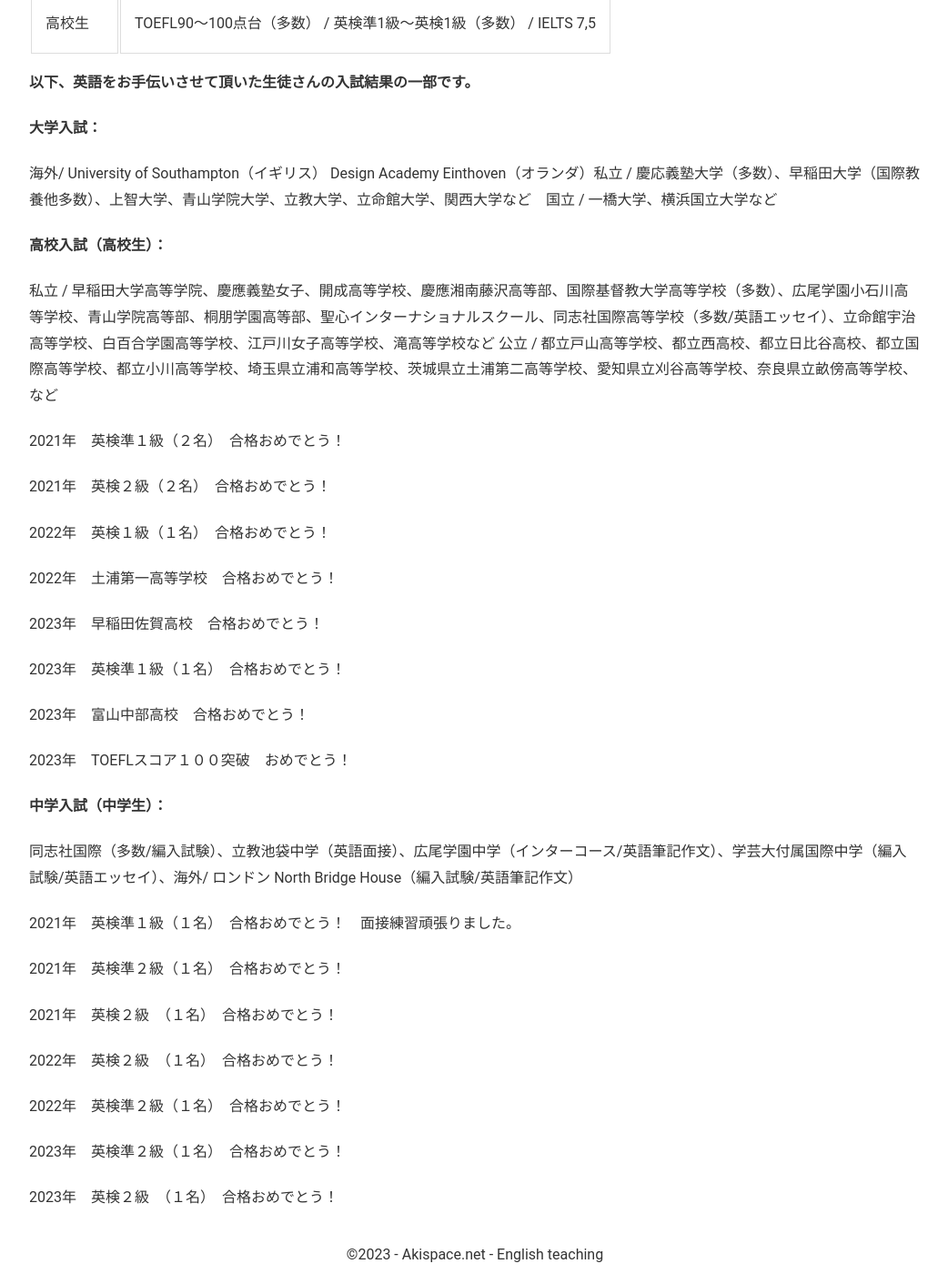
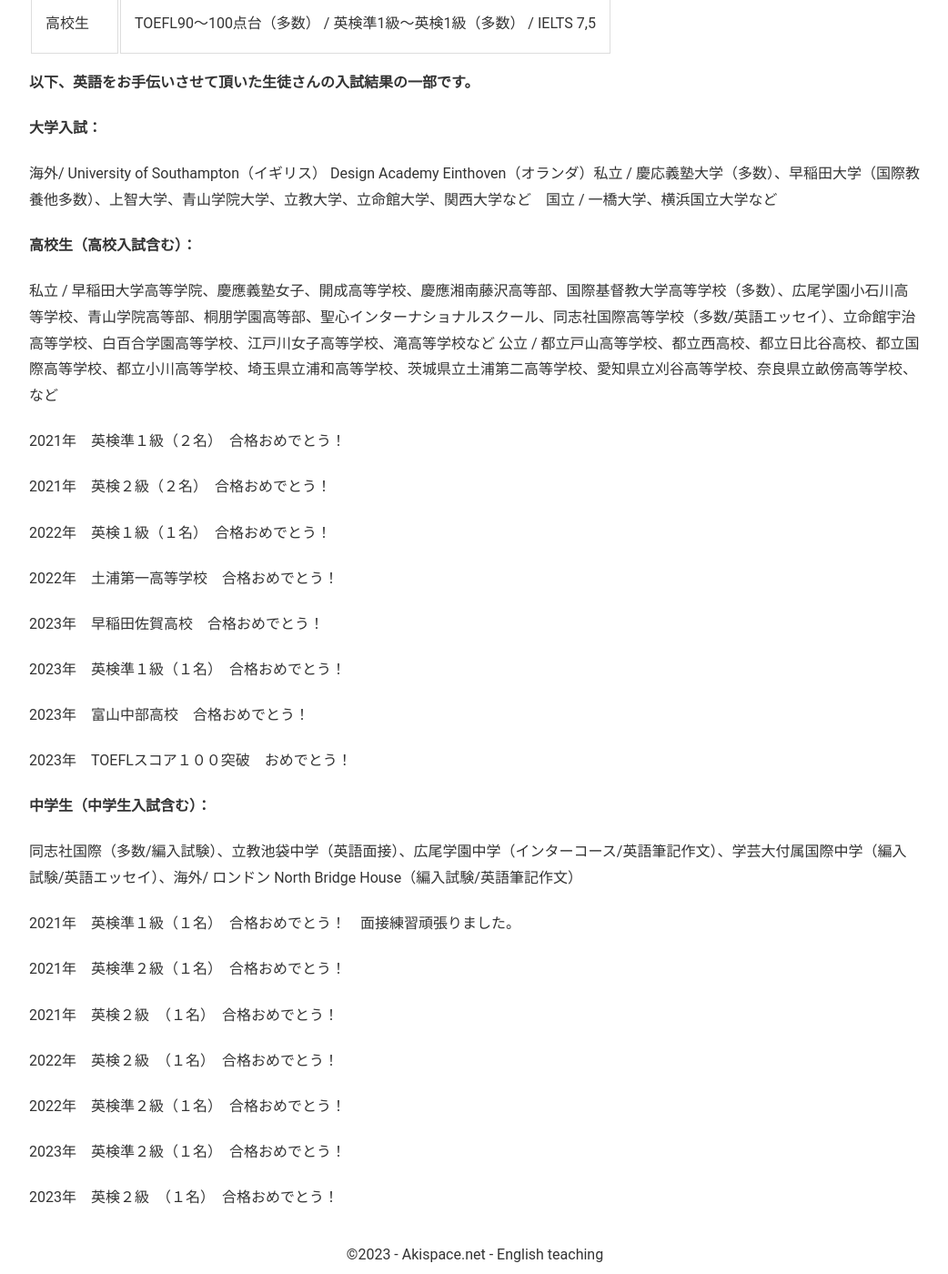
Before and after one commit to phocean/akispace, a Jekyll site: the page built from exam_results.md, in a window 1280 px wide and 1400 px high, scrolled down 1696 px. Shown: the whole window at 91% size, without its empty margins (118-1160 px from the left). Built offline with Jekyll 4.4.1, drawn with Linux system fonts in a browser that asks for light colours.

Commit message:
Update exam_results.md

```diff
--- a/exam_results.md
+++ b/exam_results.md
@@ -54,7 +54,7 @@
 
 海外/ University of Southampton（イギリス） Design Academy Einthoven（オランダ）私立 / 慶応義塾大学（多数）、早稲田大学（国際教養他多数）、上智大学、青山学院大学、立教大学、立命館大学、関西大学など　国立 / 一橋大学、横浜国立大学など
 
-<strong>高校入試（高校生）：</strong>
+<strong>高校生（高校入試含む）：</strong>
 
 私立 / 早稲田大学高等学院、慶應義塾女子、開成高等学校、慶應湘南藤沢高等部、国際基督教大学高等学校（多数）、広尾学園小石川高等学校、青山学院高等部、桐朋学園高等部、聖心インターナショナルスクール、同志社国際高等学校（多数/英語エッセイ）、立命館宇治高等学校、白百合学園高等学校、江戸川女子高等学校、滝高等学校など   公立 / 都立戸山高等学校、都立西高校、都立日比谷高校、都立国際高等学校、都立小川高等学校、埼玉県立浦和高等学校、茨城県立土浦第二高等学校、愛知県立刈谷高等学校、奈良県立畝傍高等学校、など
 
@@ -74,7 +74,7 @@
 
 2023年　TOEFLスコア１００突破　おめでとう！
 
-<strong>中学入試（中学生）：</strong>
+<strong>中学生（中学生入試含む）：</strong>
 
 同志社国際（多数/編入試験）、立教池袋中学（英語面接）、広尾学園中学（インターコース/英語筆記作文）、学芸大付属国際中学（編入試験/英語エッセイ）、海外/ ロンドン North Bridge House（編入試験/英語筆記作文）
 
```
